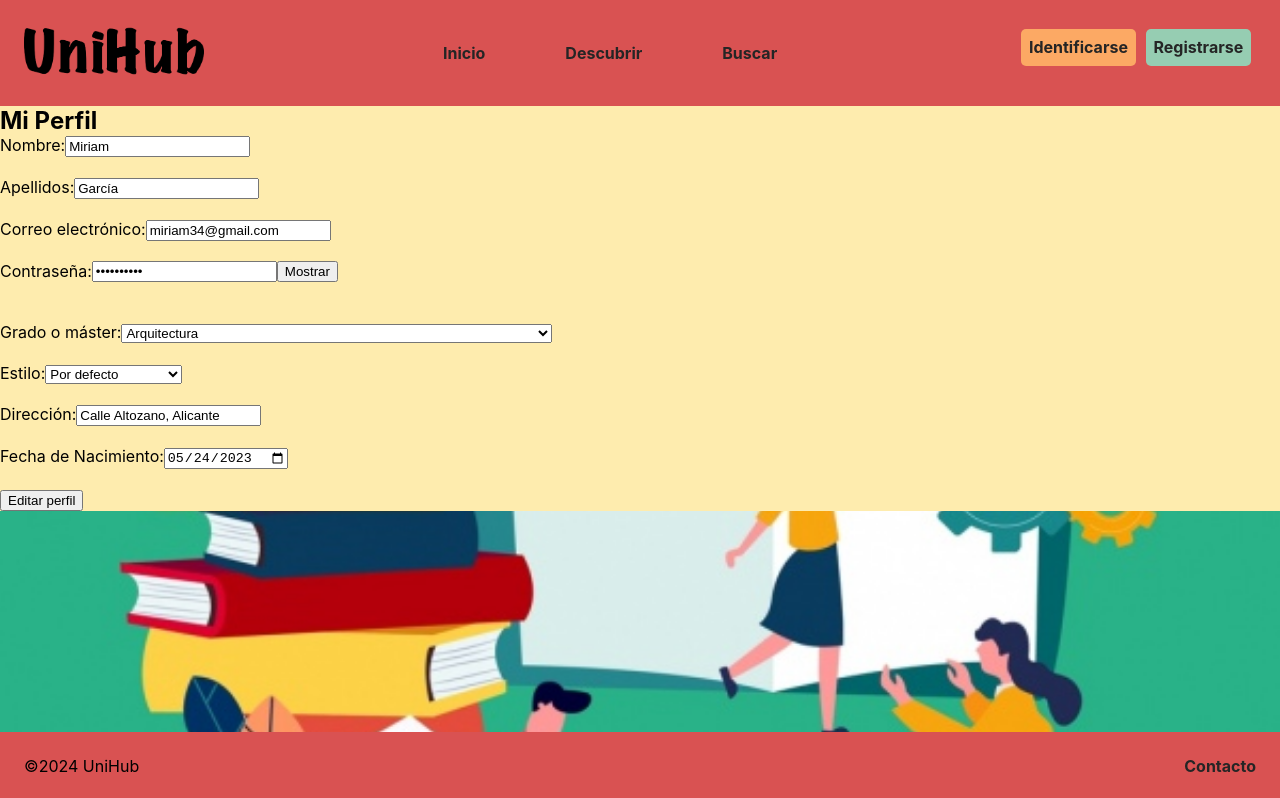
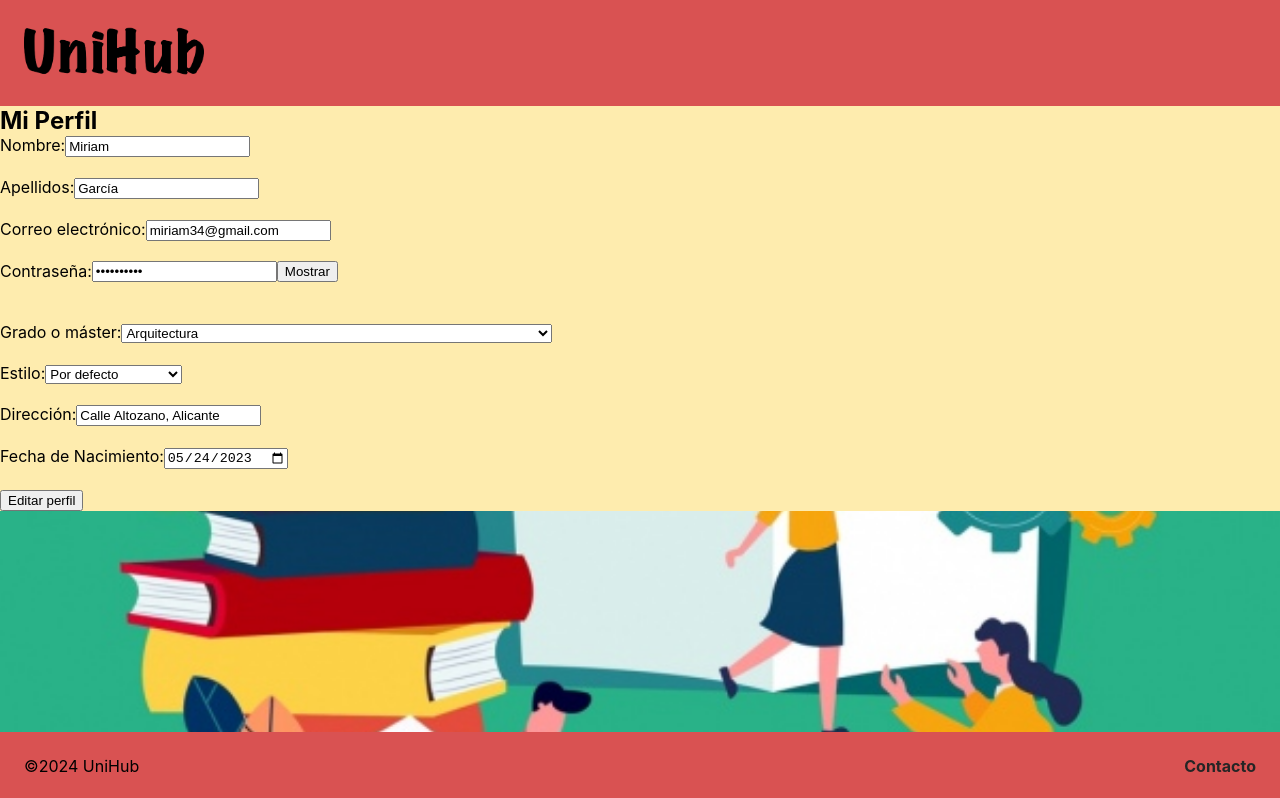
Before and after one commit to Dinastia-Harzu/UniHub, a React (Create React App) app in the folder frontend/unihub/: page / in a window 1280 px wide. Shown: the top 798 px of the page. Built offline with nearby package versions, Linux system fonts and the light colour scheme.

Commit message:
Probando burguer menu

```diff
--- a/frontend/unihub/src/components/commons/Header.js
+++ b/frontend/unihub/src/components/commons/Header.js
@@ -1,13 +1,16 @@
 import React from 'react';
+import { slide as Menu } from 'react-burger-menu'
 
 export default function Header() {
   return (
+    <header>
       <div className="navbar">
         <div className="container1">
           <a href="/">
             <img className='logotipo' src="assets/Tiny_Logo.PNG" alt="logo" />
           </a>
         </div>
+        <Menu pageWrapId={"page-wrap"} left>
           <div class="container2">
             <ul className="navbar-menu">
               <li className="navbar-item"><a href="/">Inicio</a></li>
@@ -21,6 +24,8 @@ export default function Header() {
               <a className="btn btn-primary" href="/signup">Registrarse</a>
             </div>
           </div>
+        </Menu>
       </div>
+    </header>
   );
 }
```
Lines whose indentation alone changed are shown as unchanged.
